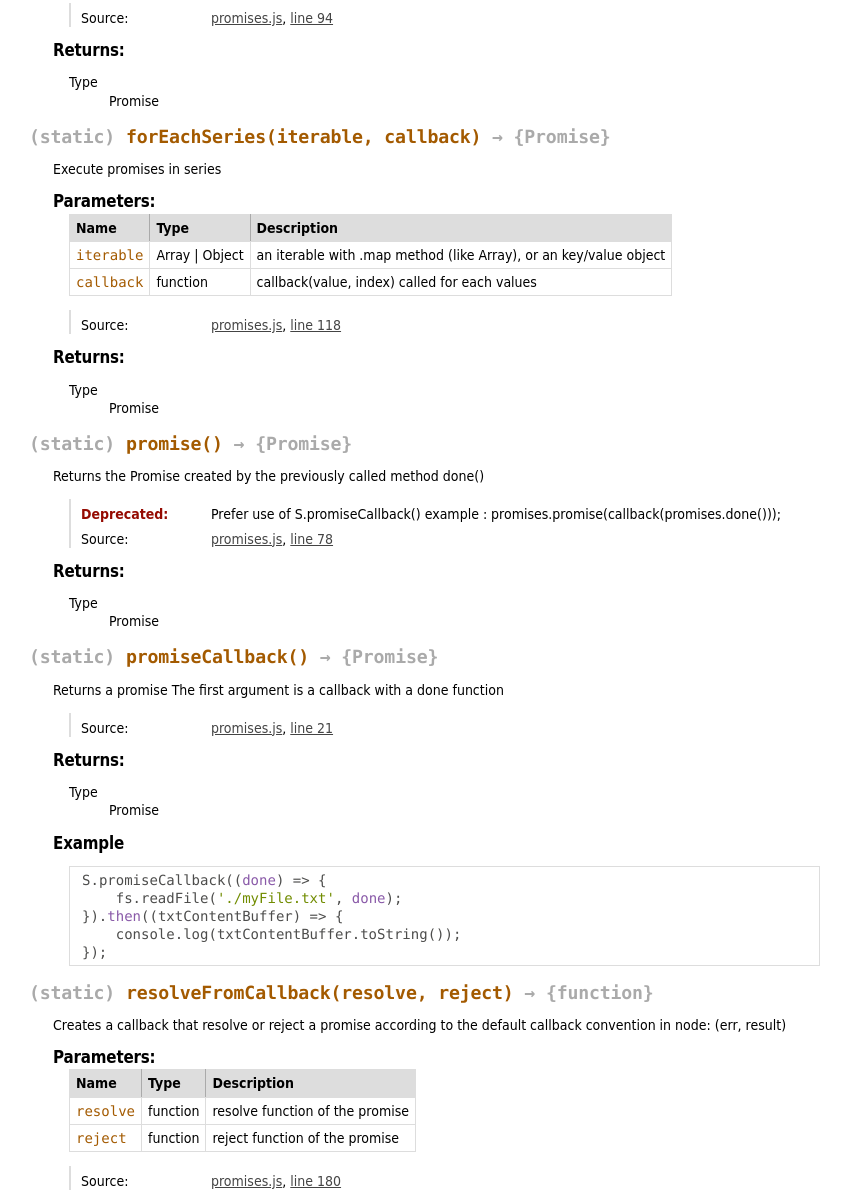
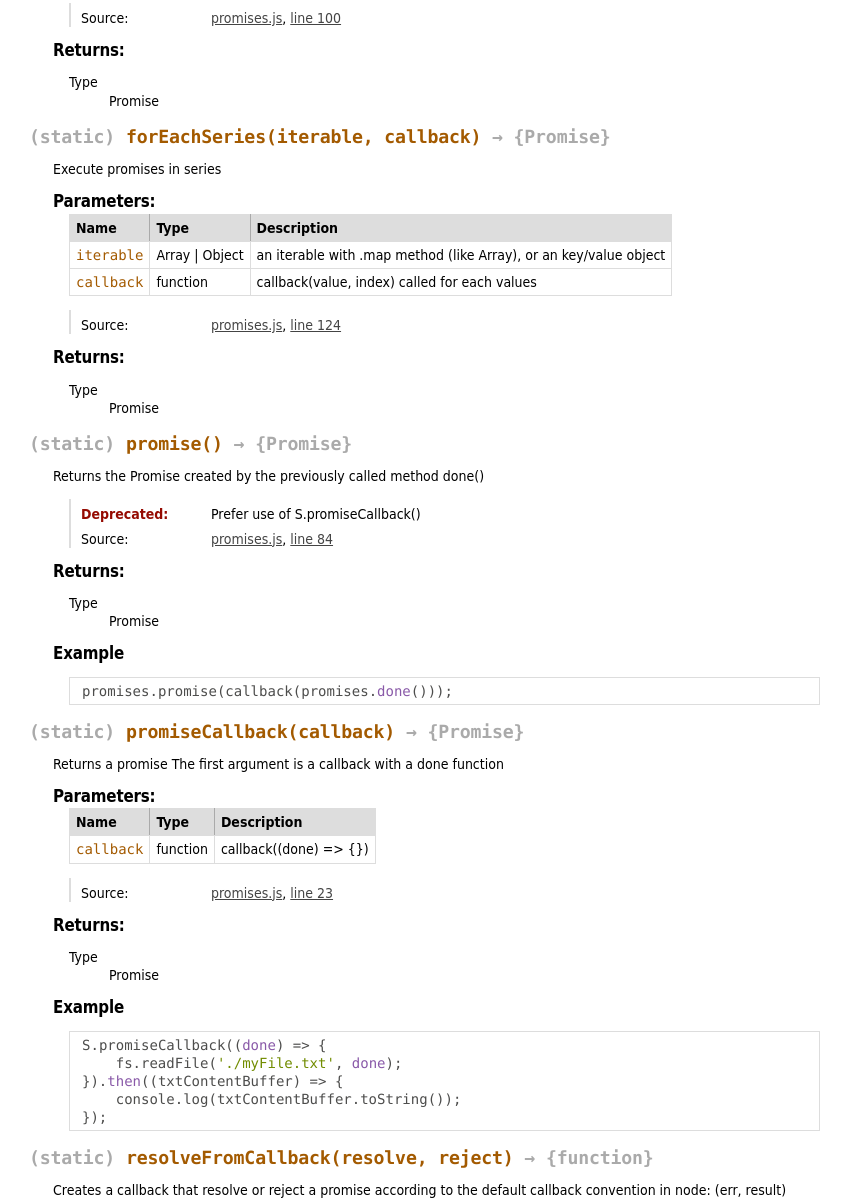
Before and after one commit to christophehurpeau/springbokjs-utils, a plain HTML site: page docs/module-promises.html in a window 1280 px wide. Shown: the part 927-2125 px from the top of the page, without its empty margins (3-854 px from the left). Drawn offline with Linux system fonts and the light colour scheme.

Commit message:
auto commit from drone.io

```diff
--- a/docs/module-promises.html
+++ b/docs/module-promises.html
@@ -181,7 +181,7 @@
 
     <dt class="tag-source">Source:</dt>
     <dd class="tag-source"><ul class="dummy"><li>
-        <a href="promises.js.html">promises.js</a>, <a href="promises.js.html#line45">line 45</a>
+        <a href="promises.js.html">promises.js</a>, <a href="promises.js.html#line48">line 48</a>
     </li></ul></dd>
 
 
@@ -290,7 +290,7 @@ promise.then((txtContentBuffer) => {
 
     <dt class="tag-source">Source:</dt>
     <dd class="tag-source"><ul class="dummy"><li>
-        <a href="promises.js.html">promises.js</a>, <a href="promises.js.html#line61">line 61</a>
+        <a href="promises.js.html">promises.js</a>, <a href="promises.js.html#line65">line 65</a>
     </li></ul></dd>
 
 
@@ -466,7 +466,7 @@ promise.then((txtContentBuffer) => {
 
     <dt class="tag-source">Source:</dt>
     <dd class="tag-source"><ul class="dummy"><li>
-        <a href="promises.js.html">promises.js</a>, <a href="promises.js.html#line94">line 94</a>
+        <a href="promises.js.html">promises.js</a>, <a href="promises.js.html#line100">line 100</a>
     </li></ul></dd>
 
 
@@ -638,7 +638,7 @@ promise.then((txtContentBuffer) => {
 
     <dt class="tag-source">Source:</dt>
     <dd class="tag-source"><ul class="dummy"><li>
-        <a href="promises.js.html">promises.js</a>, <a href="promises.js.html#line118">line 118</a>
+        <a href="promises.js.html">promises.js</a>, <a href="promises.js.html#line124">line 124</a>
     </li></ul></dd>
 
 
@@ -724,9 +724,7 @@ promise.then((txtContentBuffer) => {
 
 
 
-        <dt class="important tag-deprecated">Deprecated:</dt><dd><ul class="dummy"><li>Prefer use of S.promiseCallback()
-
-example : promises.promise(callback(promises.done()));</li><ul></dd>
+        <dt class="important tag-deprecated">Deprecated:</dt><dd><ul class="dummy"><li>Prefer use of S.promiseCallback()</li><ul></dd>
 
 
 
@@ -740,7 +738,7 @@ example : promises.promise(callback(promises.done()));</li><ul></dd>
 
     <dt class="tag-source">Source:</dt>
     <dd class="tag-source"><ul class="dummy"><li>
-        <a href="promises.js.html">promises.js</a>, <a href="promises.js.html#line78">line 78</a>
+        <a href="promises.js.html">promises.js</a>, <a href="promises.js.html#line84">line 84</a>
     </li></ul></dd>
 
 
@@ -783,13 +781,18 @@ example : promises.promise(callback(promises.done()));</li><ul></dd>
 
 
 
+        <h5>Example</h5>
+
+    <pre class="prettyprint"><code>promises.promise(callback(promises.done()));</code></pre>
+
+
 </dd>
 
 
 
 <dt>
 
-        <h4 class="name" id="promiseCallback"><span class="type-signature">(static) </span>promiseCallback<span class="signature">()</span><span class="type-signature"> &rarr; {Promise}</span></h4>
+        <h4 class="name" id="promiseCallback"><span class="type-signature">(static) </span>promiseCallback<span class="signature">(callback)</span><span class="type-signature"> &rarr; {Promise}</span></h4>
 
 
 
@@ -799,6 +802,7 @@ example : promises.promise(callback(promises.done()));</li><ul></dd>
 
     <div class="description">
         Returns a promise
+
 The first argument is a callback with a done function
     </div>
 
@@ -807,6 +811,54 @@ The first argument is a callback with a done function
 
 
 
+
+        <h5>Parameters:</h5>
+
+
+<table class="params">
+    <thead>
+    <tr>
+
+        <th>Name</th>
+
+
+        <th>Type</th>
+
+
+
+
+
+        <th class="last">Description</th>
+    </tr>
+    </thead>
+
+    <tbody>
+
+
+        <tr>
+
+                <td class="name"><code>callback</code></td>
+
+
+            <td class="type">
+
+
+<span class="param-type">function</span>
+
+
+
+            </td>
+
+
+
+
+
+            <td class="description last">callback((done) => {})</td>
+        </tr>
+
+
+    </tbody>
+</table>
 
 
 
@@ -839,7 +891,7 @@ The first argument is a callback with a done function
 
     <dt class="tag-source">Source:</dt>
     <dd class="tag-source"><ul class="dummy"><li>
-        <a href="promises.js.html">promises.js</a>, <a href="promises.js.html#line21">line 21</a>
+        <a href="promises.js.html">promises.js</a>, <a href="promises.js.html#line23">line 23</a>
     </li></ul></dd>
 
 
@@ -1018,7 +1070,7 @@ according to the default callback convention in node: (err, result)
 
     <dt class="tag-source">Source:</dt>
     <dd class="tag-source"><ul class="dummy"><li>
-        <a href="promises.js.html">promises.js</a>, <a href="promises.js.html#line180">line 180</a>
+        <a href="promises.js.html">promises.js</a>, <a href="promises.js.html#line186">line 186</a>
     </li></ul></dd>
 
 
@@ -1187,7 +1239,7 @@ according to the default callback convention in node: (err, result)
 
     <dt class="tag-source">Source:</dt>
     <dd class="tag-source"><ul class="dummy"><li>
-        <a href="promises.js.html">promises.js</a>, <a href="promises.js.html#line152">line 152</a>
+        <a href="promises.js.html">promises.js</a>, <a href="promises.js.html#line158">line 158</a>
     </li></ul></dd>
 
 
@@ -1254,7 +1306,7 @@ according to the default callback convention in node: (err, result)
 <br clear="both">
 
 <footer>
-    Documentation generated by <a href="https://github.com/jsdoc3/jsdoc">JSDoc 3.3.0-dev</a> on Sun Sep 28 2014 23:35:27 GMT+0000 (UTC)
+    Documentation generated by <a href="https://github.com/jsdoc3/jsdoc">JSDoc 3.3.0-dev</a> on Sun Sep 28 2014 23:49:20 GMT+0000 (UTC)
 </footer>
 
 <script> prettyPrint(); </script>
```
Also changed, not shown: docs/array.js.html (+1 -1 lines), docs/coverage.html (+1 -1 lines), docs/fs.js.html (+1 -1 lines), docs/generators.js.html (+1 -1 lines), docs/global.html (+1 -1 lines), docs/index.html (+1 -1 lines), docs/index.js.html (+1 -1 lines), docs/module-array.html (+1 -1 lines), docs/module-generators.html (+1 -1 lines), docs/module-object.html (+1 -1 lines), docs/module-php.html (+1 -1 lines), docs/module-security.html (+1 -1 lines), docs/module-utils.html (+1 -1 lines), docs/object.js.html (+1 -1 lines), 3 more files.
